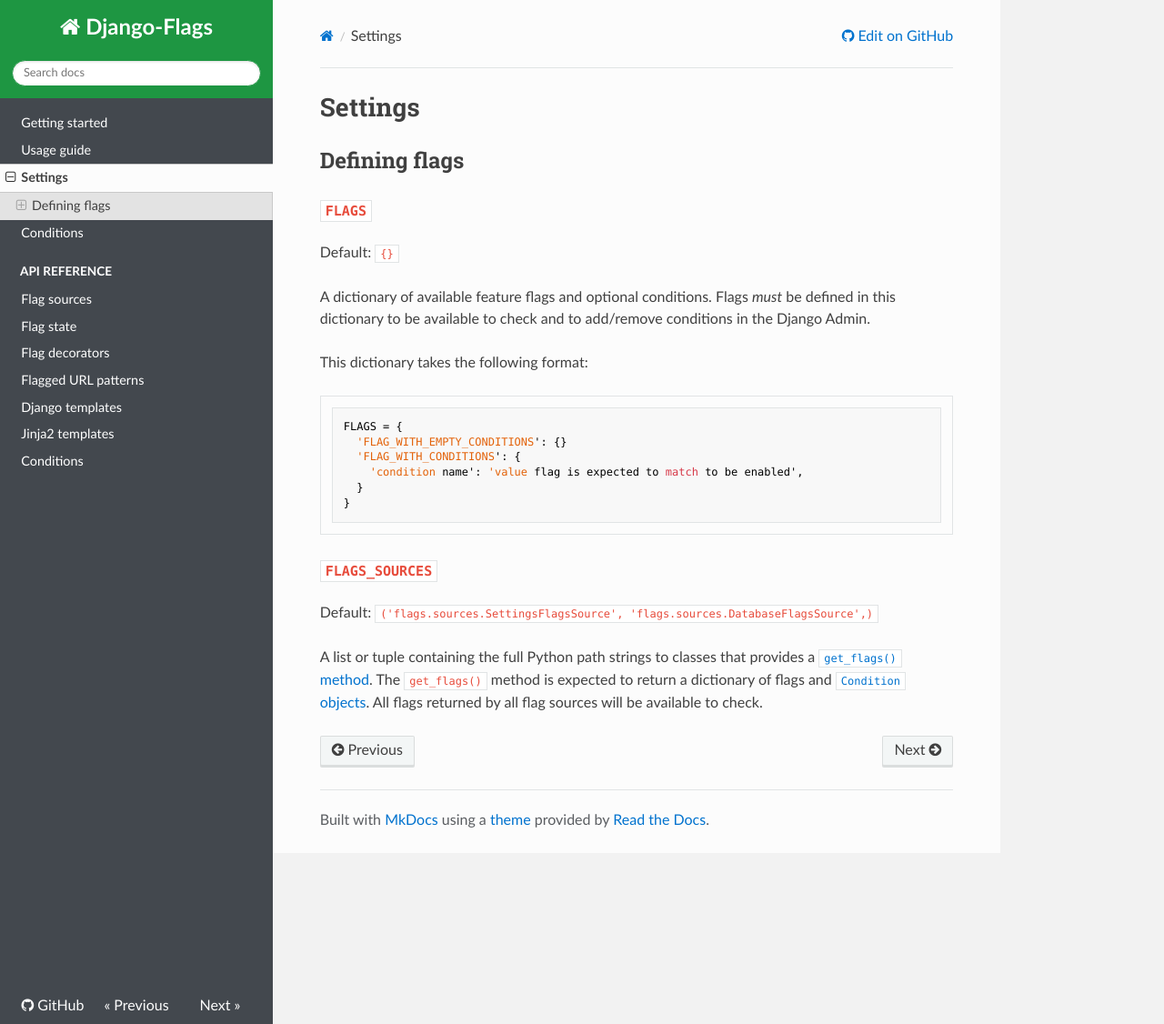
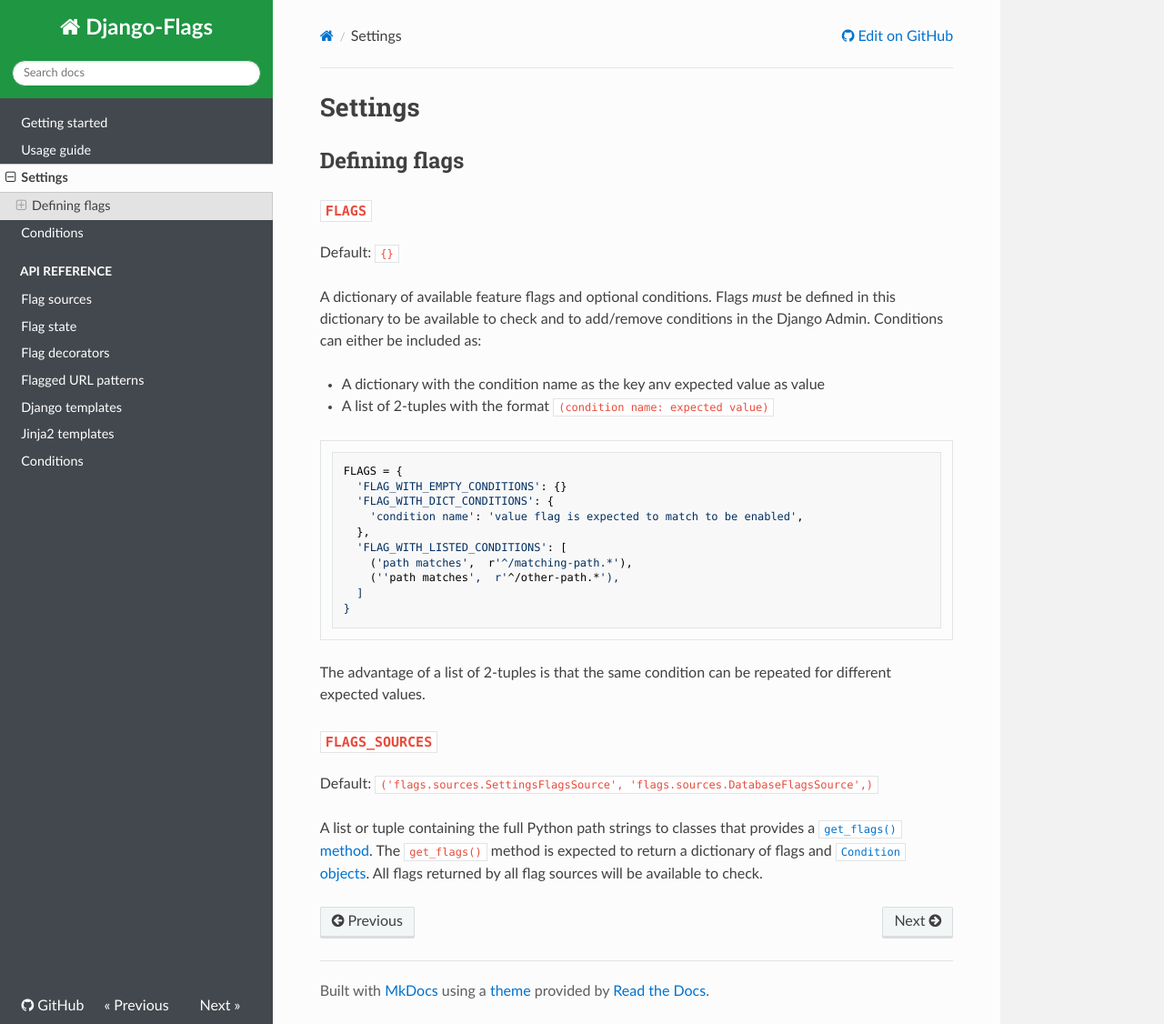
Before and after one commit to cfpb/django-flags, an MkDocs documentation site: the page built from docs/settings.md, in a window 1280 px wide and 1126 px high. Shown: the whole window at 91% size. Built offline with MkDocs 1.6.1, drawn with Linux system fonts in a browser that asks for light colours; nearby versions of some CDN libraries; old or Windows-style settings are respelled for this version of MkDocs.

Commit message:
Permit 2-tuples in settings flags

````diff
--- a/docs/settings.md
+++ b/docs/settings.md
@@ -6,18 +6,25 @@
 
 Default: `{}`
 
-A dictionary of available feature flags and optional conditions. Flags *must* be defined in this dictionary to be available to check and to add/remove conditions in the Django Admin.
+A dictionary of available feature flags and optional conditions. Flags *must* be defined in this dictionary to be available to check and to add/remove conditions in the Django Admin. Conditions can either be included as:
 
-This dictionary takes the following format:
+- A dictionary with the condition name as the key anv expected value as value
+- A list of 2-tuples with the format `(condition name: expected value)`
 
 ```python
 FLAGS = {
   'FLAG_WITH_EMPTY_CONDITIONS': {}
-  'FLAG_WITH_CONDITIONS': {
+  'FLAG_WITH_DICT_CONDITIONS': {
     'condition name': 'value flag is expected to match to be enabled',
-  }
+  },
+  'FLAG_WITH_LISTED_CONDITIONS': [
+    ('path matches',  r'^/matching-path.*'),
+    (''path matches',  r'^/other-path.*'),
+  ]
 }
 ```
+
+The advantage of a list of 2-tuples is that the same condition can be repeated for different expected values.
 
 ### `FLAGS_SOURCES`
 
````
Also changed, not shown: 1 other file.
